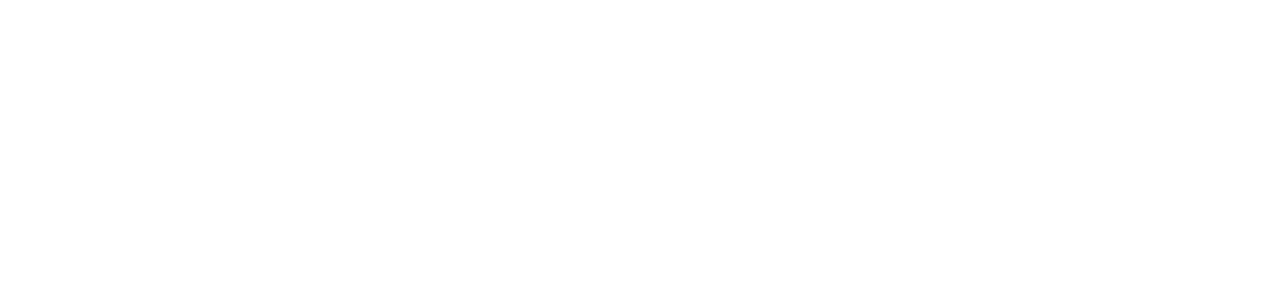
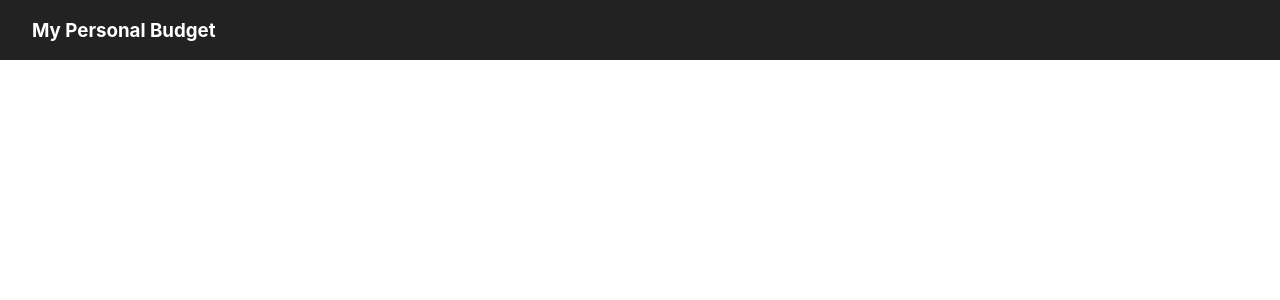
Before and after one commit to nikoladomazetovikj/budgety, a React (Create React App) app: page / in a window 1280 px wide. Shown: the top 300 px of the page. Built offline with nearby package versions, Linux system fonts and the light colour scheme.

Commit message:
feat: navbar design

```diff
--- a/src/App.js
+++ b/src/App.js
@@ -1,5 +1,7 @@
+import Header from "./layouts/Header";
+
 function App() {
-
+    return <Header/>
 }
 
 export default App;
--- a/src/index.css
+++ b/src/index.css
@@ -5,9 +5,28 @@
     sans-serif;
   -webkit-font-smoothing: antialiased;
   -moz-osx-font-smoothing: grayscale;
+  overflow-x: hidden;
+  overflow-y: hidden;
 }
 
 code {
   font-family: source-code-pro, Menlo, Monaco, Consolas, 'Courier New',
     monospace;
 }
+
+/*container fields*/
+.container-fluid {
+  display: flex;
+  justify-content: center;
+}
+
+.container {
+  width: 95%;
+}
+
+
+/*colors and backgrounds*/
+.navbar-dark {
+  background-color: #222222;
+  color: white;
+}
--- /dev/null
+++ b/src/layouts/Header.js
@@ -0,0 +1,18 @@
+function Header() {
+    return (
+        <div className='container-fluid navbar-dark'>
+           <div className='container'>
+               <div className='row'>
+                   <div className='col'>
+                       <h3 className='nav-title'>My Personal Budget</h3>
+                   </div>
+                   <div className='col'>
+
+                   </div>
+               </div>
+           </div>
+        </div>
+    );
+}
+
+export default Header
```
